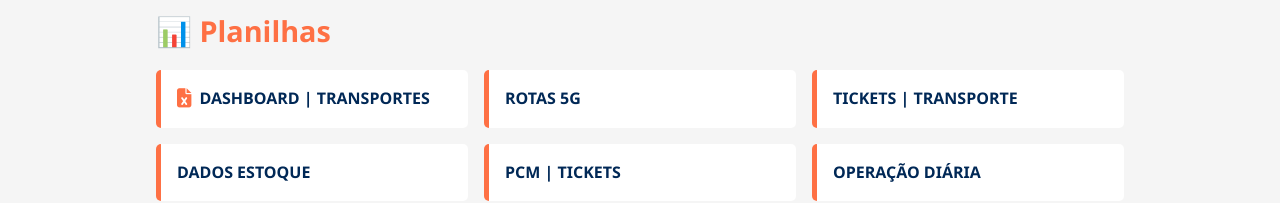
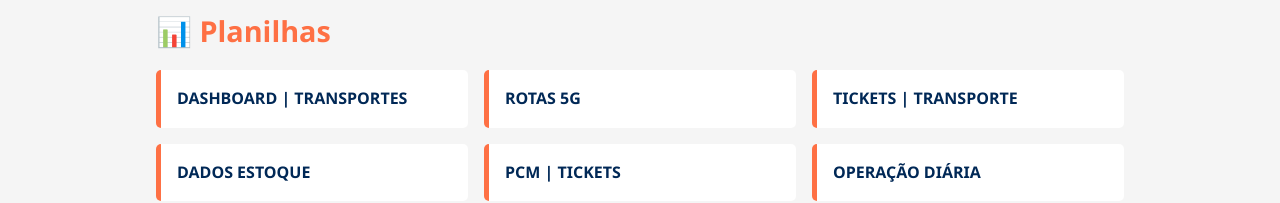
Before and after one commit to millenebrj95/5G---EQUIPE-DE-TRANSPORTES, a plain HTML site: page index.html in a window 1280 px wide. Shown: the part 794-997 px from the top of the page. Drawn offline with Linux system fonts and the light colour scheme.

Commit message:
Update index.html

```diff
--- a/index.html
+++ b/index.html
@@ -49,7 +49,7 @@
 <section class="links">
 <h2>📊 Planilhas</h2>
 <div class="links-grid">
-<a href="https://lookerstudio.google.com/u/0/reporting/a2e65ff3-17ae-4dea-901a-a8a9545d210f/page/p_ay22m0bced" target="_blank"><i class="fa-solid fa-file-excel"></i>DASHBOARD | TRANSPORTES</a>
+<a href="https://lookerstudio.google.com/u/0/reporting/a2e65ff3-17ae-4dea-901a-a8a9545d210f/page/p_ay22m0bced" target="_blank">DASHBOARD | TRANSPORTES</a>
 <a href="https://docs.google.com/spreadsheets/d/1BEJJPAr-848D6Jx-gcTiFA9QOYljRdg87olZS3ja_Rg/edit?gid=2143991652#gid=2143991652" target="_blank">ROTAS 5G</a>
 <a href="https://docs.google.com/spreadsheets/d/17E409STpOOUciyIND5xh9U91N6LCk0pletsbxl3B0Lc/edit?gid=0#gid=0" target="_blank">TICKETS | TRANSPORTE</a>
 <a href="https://docs.google.com/spreadsheets/d/1tER5xB0Pod3CWyYMzkkPeK2iskna5rX2uX-g9vKykjE/edit?gid=493041478#gid=493041478" target="_blank"> DADOS ESTOQUE</a>
```
